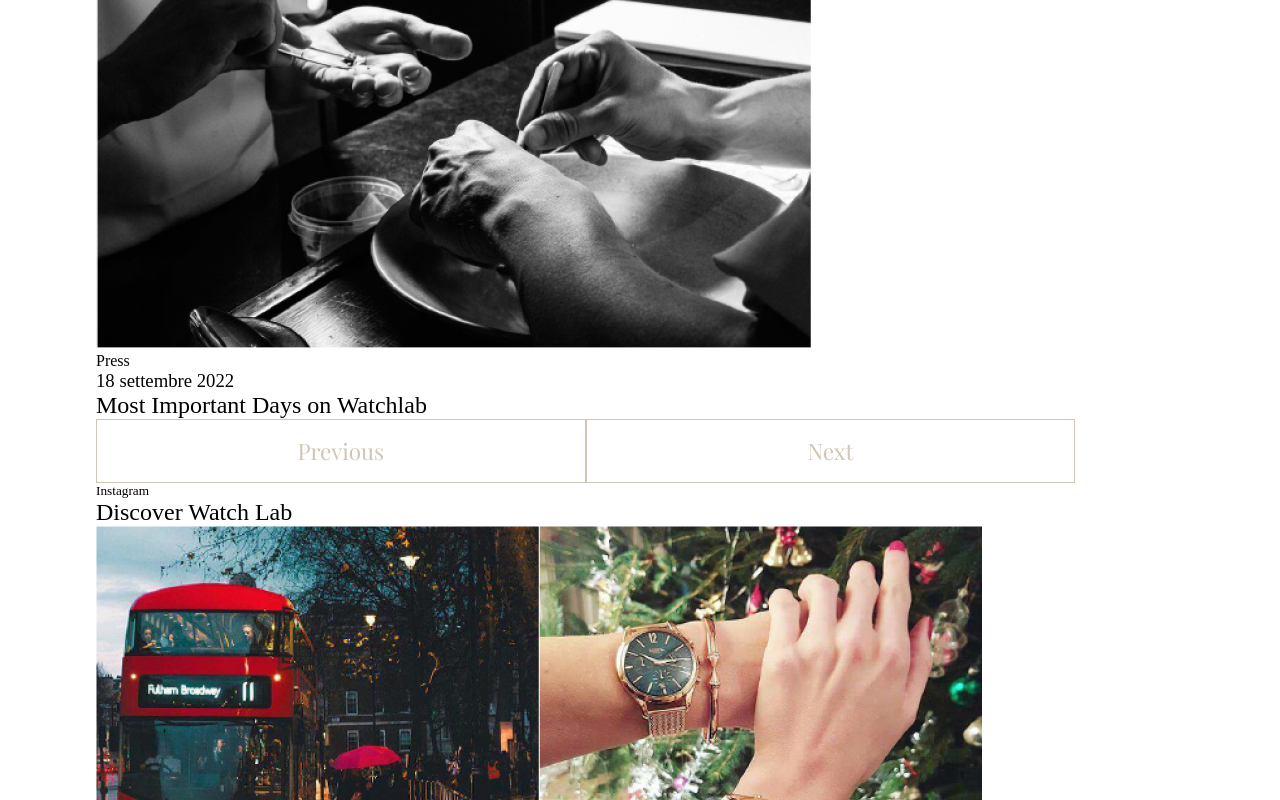
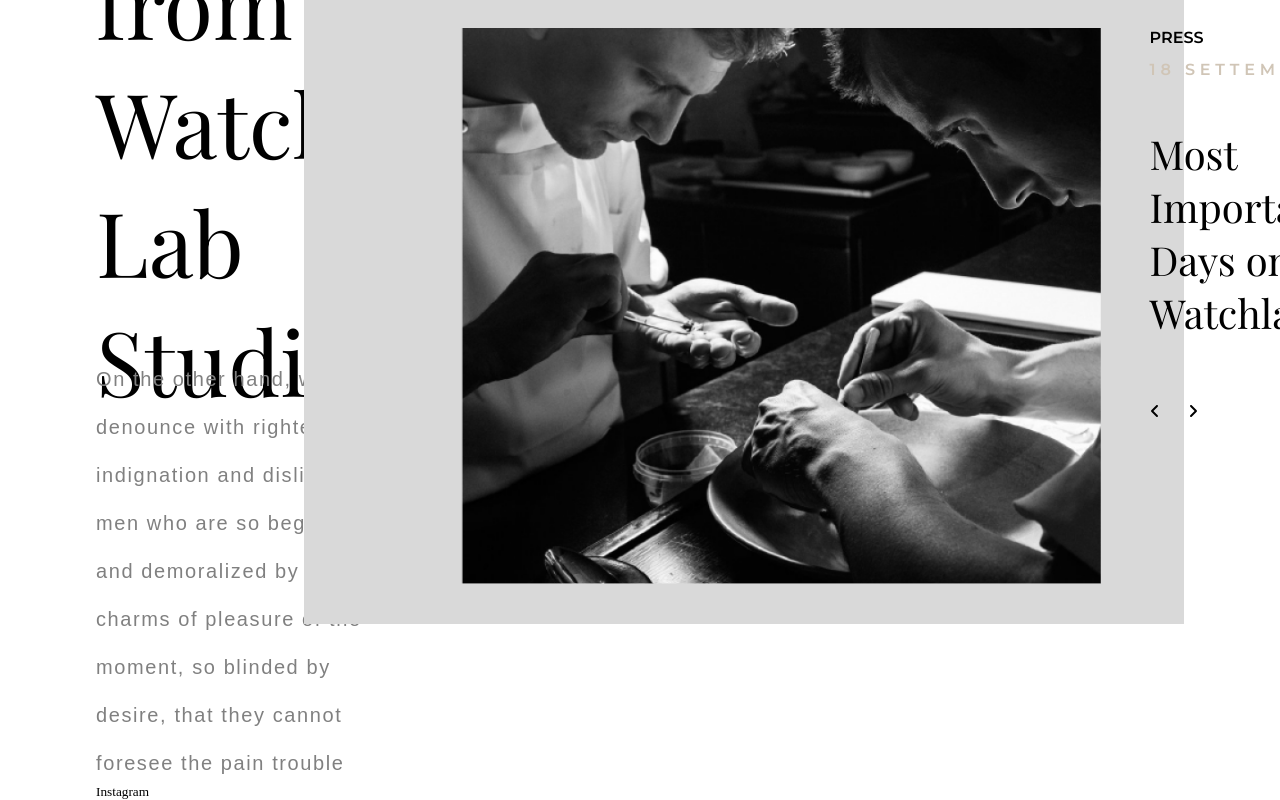
Before and after one commit to amaliacicala/watchlab-replica, a React (Create React App) app: page / in a window 1280 px wide. Shown: the part 4120-4920 px from the top of the page. Built offline with nearby package versions, Linux system fonts and the light colour scheme.

Commit message:
feat: add style to press component

```diff
--- a/src/components/Body/Body.jsx
+++ b/src/components/Body/Body.jsx
@@ -1,7 +1,11 @@
 import { useState } from 'react';
+
 import item from '../../locales/body-text.json';
 import collection from '../../locales/collection.json';
 import press from '../../locales/body-carousel.json';
+
+import { FontAwesomeIcon } from '@fortawesome/react-fontawesome';
+import { faAngleLeft, faAngleRight } from '@fortawesome/free-solid-svg-icons';
 
 export default function Body() {
     // slider
@@ -52,18 +56,32 @@ export default function Body() {
                 ))}
             </section>
             <section className="body-press">
-                <div>
+                <div className="body-press-text">
                     <h1>{item.press.title}</h1>
                     <p>{item.press.textLeft}</p>
                 </div>
-                <div className="press-carousel-container" key={press[currentIndex].id}>
+                <div className="body-press-carousel">
                     <div className="grey-square"></div>
-                    <img src={press[currentIndex].image} />
-                    <h4>Press</h4>
-                    <h3>{press[currentIndex].date}</h3>
-                    <h2>{press[currentIndex].title}</h2>
-                    <button onClick={onNextSlide}>Previous</button>
-                    <button onClick={onPreviousSlide}>Next</button>
+                    <div className="press-carousel-container" key={press[currentIndex].id}>
+                        <img src={press[currentIndex].image} />
+                        <div className="press-carousel-text">
+                            <h4>Press</h4>
+                            <h3>{press[currentIndex].date}</h3>
+                            <h2>{press[currentIndex].title}</h2>
+                            <div className="press-carousel-buttons">
+                                <FontAwesomeIcon
+                                    onClick={onNextSlide}
+                                    icon={faAngleLeft}
+                                    style={{ cursor: 'pointer' }}
+                                />
+                                <FontAwesomeIcon
+                                    onClick={onPreviousSlide}
+                                    icon={faAngleRight}
+                                    style={{ cursor: 'pointer' }}
+                                />
+                            </div>
+                        </div>
+                    </div>
                 </div>
             </section>
             <section className="body-instagram">
--- a/src/components/Body/_body.scss
+++ b/src/components/Body/_body.scss
@@ -6,7 +6,7 @@ main {
         padding: 0;
     }
 
-    // INTRO SECTION -----------
+    // INTRO SECTION --------------------------
     .body-intro {
         display: flex;
         flex-direction: column;
@@ -53,7 +53,7 @@ main {
         }
     }
 
-    // COLLECTION SECTION -----------
+    // COLLECTION SECTION --------------------------
 
     .body-collection {
         display: flex;
@@ -107,7 +107,7 @@ main {
                     margin: 5rem 0;
 
                     @media screen and (max-width: 570px) {
-                        margin: 2rem 1rem;
+                        margin: 2rem 1.4rem;
                     }
                 }
 
@@ -150,4 +150,142 @@ main {
             }
         }
     }
+
+    // PRESS SECTION --------------------------
+
+    .body-press {
+        display: flex;
+        gap: 6%;
+        width: 100%;
+        height: 70rem;
+        padding: 10rem 0;
+
+        @media screen and (max-width: 570px) {
+            flex-direction: column;
+            padding: 5rem 0;
+            gap: 4%;
+        }
+
+        .body-press-text {
+            width: 26%;
+
+            @media screen and (max-width: 570px) {
+                width: 100%;
+            }
+
+            h1 {
+                @include body-title-lg;
+                @media screen and (max-width: 570px) {
+                    padding: 0 1.2rem;
+                }
+            }
+
+            p {
+                @include body-text;
+                margin-top: -4rem;
+
+                @media screen and (max-width: 570px) {
+                    margin-top: 2rem;
+                    text-align: left;
+                    padding: 0 1.4rem;
+                }
+            }
+        }
+
+        .body-press-carousel {
+            position: relative;
+            width: 70%;
+
+            @media screen and (max-width: 570px) {
+                width: 100%;
+            }
+
+            .grey-square {
+                position: absolute;
+                right: 0;
+                background-color: $highlight;
+                width: 55rem;
+                height: 100%;
+
+                @media screen and (max-width: 570px) {
+                    display: none;
+                }
+            }
+
+            .press-carousel-container {
+                display: flex;
+                gap: 5%;
+                position: absolute;
+                bottom: 5%;
+                left: 3%;
+                z-index: 1;
+
+                @media screen and (max-width: 570px) {
+                    flex-direction: column;
+                    position: static;
+                    background-color: $highlight;
+                    padding: 2.4rem 1.4rem;
+                }
+
+                img {
+                    min-width: 40rem;
+                    min-height: 32rem;
+
+                    @media screen and (max-width: 570px) {
+                        min-width: unset;
+                        min-height: unset;
+                    }
+                }
+
+                .press-carousel-text {
+                    display: flex;
+                    flex-direction: column;
+
+                    h2 {
+                        @include body-title-md;
+                        font-size: 2.5rem;
+                        margin: 3rem 5rem 3rem 0;
+
+                        @media screen and (max-width: 570px) {
+                            margin: 0;
+                            text-align: left;
+                        }
+                    }
+
+                    h3 {
+                        @include collection-title;
+                        font-size: 1rem;
+                        letter-spacing: 0.3rem;
+                        color: $secondary;
+                        margin-top: 0.8rem;
+
+                        @media screen and (max-width: 570px) {
+                            font-size: 1.2rem;
+                        }
+                    }
+
+                    h4 {
+                        @include collection-title;
+                        font-size: 1rem;
+
+                        @media screen and (max-width: 570px) {
+                            font-size: 1.2rem;
+                            margin: 1.4rem 0 0 0;
+                        }
+                    }
+                }
+
+                .press-carousel-buttons {
+                    display: flex;
+                    gap: 10%;
+                    margin-top: 1rem;
+
+                    @media screen and (max-width: 570px) {
+                        justify-content: center;
+                        margin-top: 6rem;
+                    }
+                }
+            }
+        }
+    }
 }
--- a/src/style/_variables.scss
+++ b/src/style/_variables.scss
@@ -65,7 +65,7 @@ $text: #808080;
     line-height: 3rem;
 
     @media screen and (max-width: 570px) {
-        font-size: 1rem;
+        font-size: 1.1rem;
         text-align: center;
         line-height: 2rem;
     }
```
